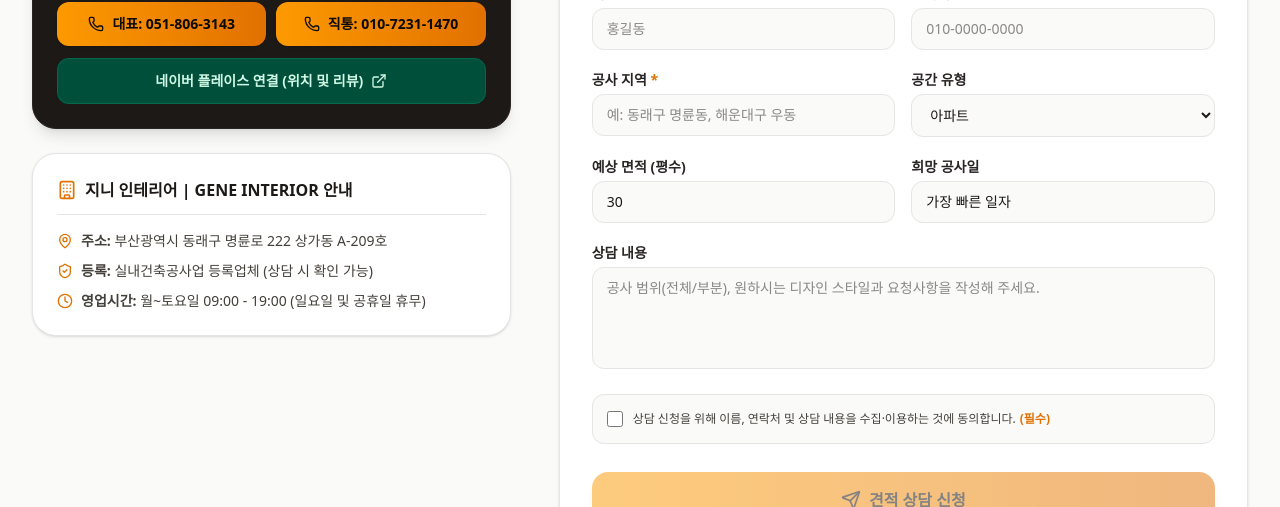
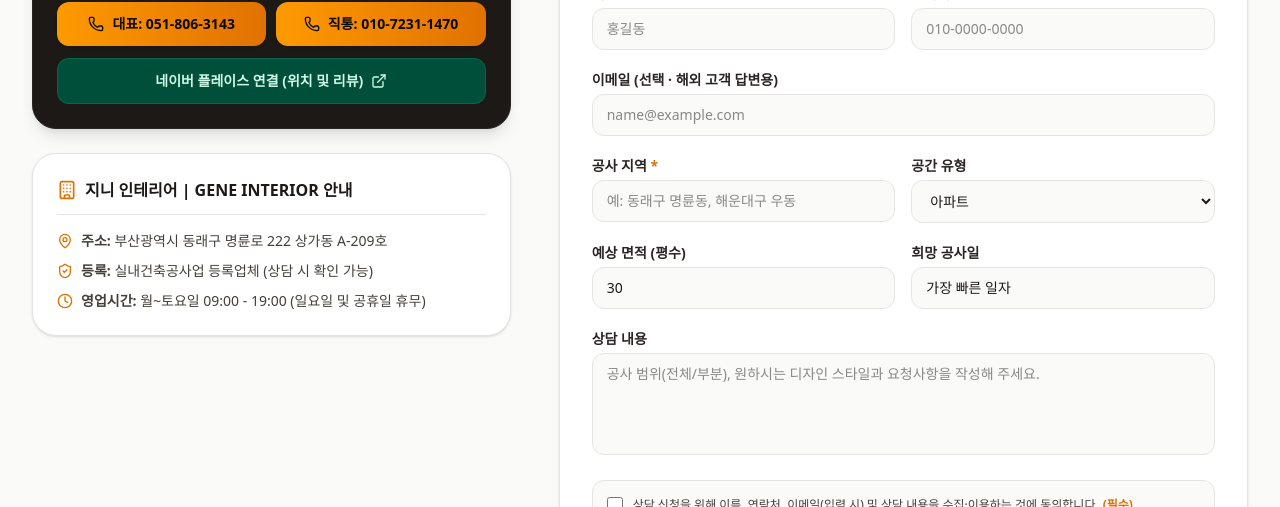
Before and after one commit to o518063142-cpu/busan-interior, a React (Vite) app: page /contact in a window 1280 px wide. Shown: the part 445-952 px from the top of the page. Built offline with nearby package versions, Linux system fonts and the light colour scheme; no server answers; the database is empty; a web font is replaced by a local one.

Commit message:
feat: capture optional customer email for consultation replies

```diff
--- a/src/pages/ContactPage.tsx
+++ b/src/pages/ContactPage.tsx
@@ -43,6 +43,7 @@ export const ContactPage: React.FC<ContactPageProps> = ({
   const [formData, setFormData] = useState({
     name: "",
     phone: "",
+    email: "",
     location: initialData?.location || "",
     spaceType: initialData?.spaceType || "아파트",
     area: initialData?.area || "30",
@@ -92,6 +93,7 @@ export const ContactPage: React.FC<ContactPageProps> = ({
       const consultationData = {
         name: formData.name.trim(),
         phone: formData.phone.trim(),
+        email: formData.email.trim(),
         location: formData.location.trim(),
         spaceType: formData.spaceType,
         area: formData.area.trim(),
@@ -144,6 +146,7 @@ export const ContactPage: React.FC<ContactPageProps> = ({
             body: JSON.stringify({
               name: formData.name.trim(),
               phone: formData.phone.trim(),
+              email: formData.email.trim(),
               location: formData.location.trim(),
               spaceType: formData.spaceType,
               area: formData.area.trim(),
@@ -176,6 +179,7 @@ export const ContactPage: React.FC<ContactPageProps> = ({
           body: JSON.stringify({
             name: formData.name.trim(),
             phone: formData.phone.trim(),
+            email: formData.email.trim(),
             location: formData.location.trim(),
             spaceType: formData.spaceType,
             area: formData.area.trim(),
@@ -378,6 +382,7 @@ export const ContactPage: React.FC<ContactPageProps> = ({
                     setFormData({
                       name: "",
                       phone: "",
+    email: "",
                       location: "",
                       spaceType: "아파트",
                       area: "30",
@@ -450,6 +455,19 @@ export const ContactPage: React.FC<ContactPageProps> = ({
                     className="w-full px-3.5 py-2.5 bg-stone-50 border border-stone-200 rounded-xl text-stone-900 focus:outline-none focus:border-amber-500"
                   />
                 </div>
+              </div>
+
+              <div>
+                <label className="block font-bold text-stone-800 mb-1">이메일 (선택 · 해외 고객 답변용)</label>
+                <input
+                  type="email"
+                  autoComplete="email"
+                  maxLength={254}
+                  placeholder="name@example.com"
+                  value={formData.email}
+                  onChange={(e) => setFormData({ ...formData, email: e.target.value })}
+                  className="w-full px-3.5 py-2.5 bg-stone-50 border border-stone-200 rounded-xl text-stone-900 focus:outline-none focus:border-amber-500"
+                />
               </div>
 
               <div className="grid grid-cols-1 sm:grid-cols-2 gap-4">
@@ -580,7 +598,7 @@ export const ContactPage: React.FC<ContactPageProps> = ({
                     htmlFor="contactPrivacyAgreed"
                     className="text-stone-700 cursor-pointer font-medium leading-relaxed select-none"
                   >
-                    상담 신청을 위해 이름, 연락처 및 상담
+                    상담 신청을 위해 이름, 연락처, 이메일(입력 시) 및 상담
                     내용을 수집·이용하는 것에 동의합니다.
                     <span className="text-amber-600 font-bold ml-1">
                       (필수)
```
